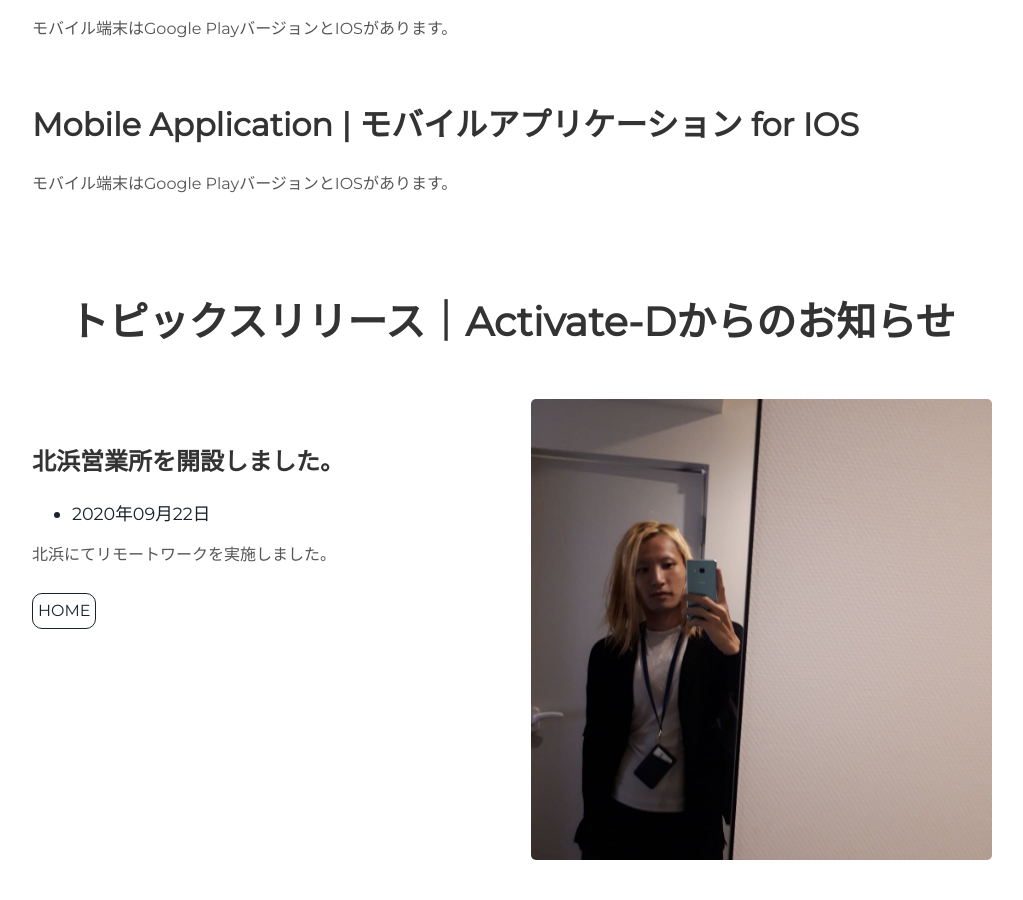
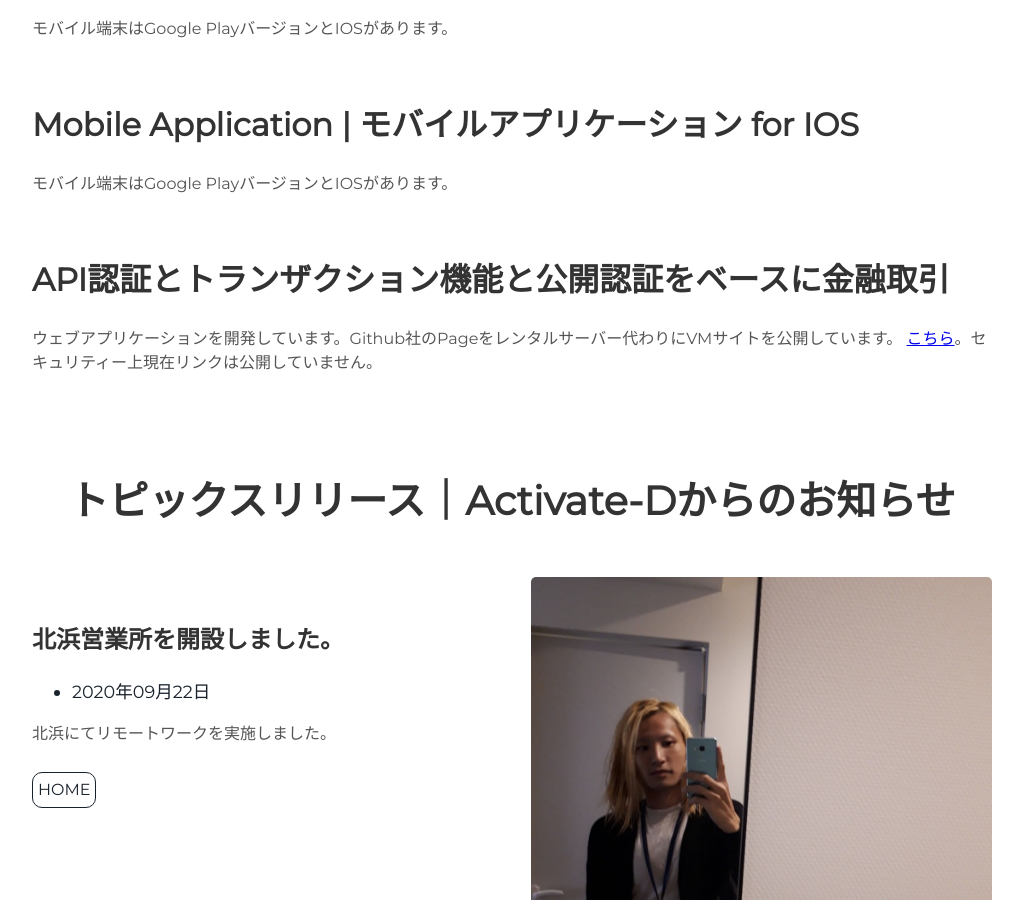
Before and after one commit to takagotch/page351, a Jekyll site: the page built from index.html, in a window 1280 px wide and 900 px high, scrolled down 1947 px. Shown: the whole window, without its empty margins (128-1151 px from the left). Built offline with Jekyll 4.4.1, drawn with Linux system fonts in a browser that asks for light colours.

Commit message:
Update about.html

```diff
--- a/_includes/about.html
+++ b/_includes/about.html
@@ -153,4 +153,11 @@
       </p>
     </div>
 
+    <div class="tech4">
+     <h2>API認証とトランザクション機能と公開認証をベースに金融取引</h2>
+      <p>ウェブアプリケーションを開発しています。Github社のPageをレンタルサーバー代わりにVMサイトを公開しています。
+      <a href="https://takagotch.github.io/">こちら</a>。セキュリティー上現在リンクは公開していません。
+      </p>
+    </div>
+
   </div>
```
